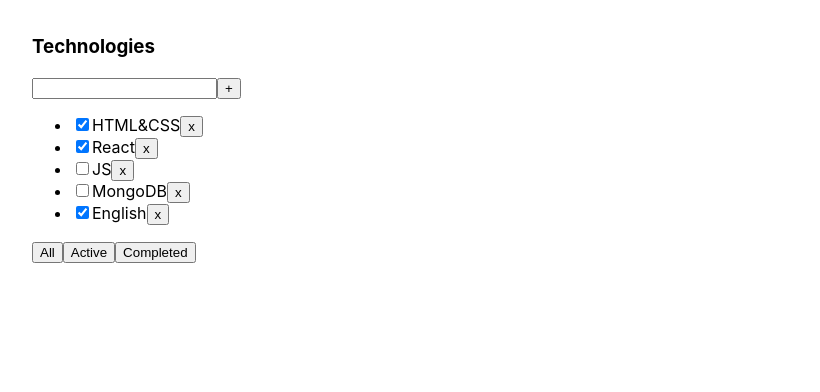
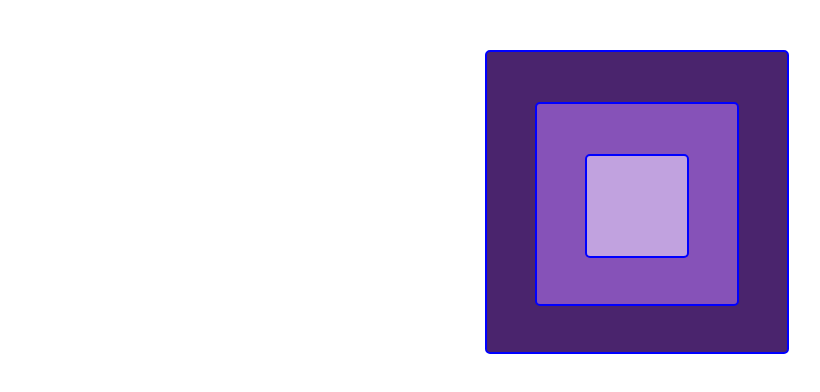
Before and after one commit to DmitryShastel/Native_JS_2.0_old, a React (Create React App) app in the folder Folder_1/native_js_2.0/: page / in a window 1280 px wide. Shown: the top 392 px of the page, without its empty margins (3-823 px from the left). Built offline with nearby package versions, Linux system fonts and the light colour scheme.

Commit message:
The styles is created

```diff
--- a/Folder_1/native_js_2.0/src/App.tsx
+++ b/Folder_1/native_js_2.0/src/App.tsx
@@ -1,5 +1,6 @@
 import React, {useState} from 'react';
 import {ToDoList} from "./Native_JS_2.0/Native_JS_Monday/Fullinput";
+import {OnClick} from "./Native_JS_2.0/Native_JS_Monday/OnClick";
 
 export type FilterType = 'all' | 'completed' | 'active'
 
@@ -38,12 +39,14 @@ function App() {
     return (
         <div className="App">
             <div className='block'>
-                <ToDoList
-                    title='Technologies'
-                    tasks={filterTask}
-                    removeTask={removeTask}
-                    filteredTask={filteredTask}
-                    addTask={addTask}/>
+                {/*<ToDoList*/}
+                {/*    title='Technologies'*/}
+                {/*    tasks={filterTask}*/}
+                {/*    removeTask={removeTask}*/}
+                {/*    filteredTask={filteredTask}*/}
+                {/*    addTask={addTask}/>*/}
+
+                <OnClick/>
             </div>
 
         </div>
--- /dev/null
+++ b/Folder_1/native_js_2.0/src/Native_JS_2.0/Native_JS_Monday/OnClick.tsx
@@ -0,0 +1,12 @@
+import React from 'react';
+
+
+export const OnClick = () => {
+    return (
+        <div className='big'>
+            <div className='medium'>
+                <div className='small'></div>
+            </div>
+        </div>
+    );
+};
--- /dev/null
+++ b/Folder_1/native_js_2.0/src/Native_JS_2.0/Native_JS_Monday/index.html
@@ -0,0 +1,53 @@
+<!DOCTYPE html>
+<html lang="en">
+<head>
+    <meta charset="UTF-8">
+    <meta name="viewport" content="width=device-width, initial-scale=1.0">
+    <meta http-equiv="X-UA-Compatible" content="ie=edge">
+    <title>lesson_3</title>
+    <style>
+        body {
+            background-color: aliceblue;
+        }
+        #big {
+            background-color: rgb(74, 36, 109);
+            border: 2px solid blue;
+            border-radius: 5px;
+            margin: 50px auto;
+            width: 300px;
+            height: 300px;
+        }
+        #medium {
+            background-color: rgb(134, 82, 184);
+            border: 2px solid blue;
+            border-radius: 5px;
+            margin: 50px auto;
+            width: 200px;
+            height: 200px;
+
+        }
+        #small {
+            background-color: rgb(193, 162, 223);
+            border: 2px solid blue;
+            border-radius: 5px;
+            margin: 50px auto;
+            width: 100px;
+            height: 100px;
+            top: 3rem;
+
+        }
+
+    </style>
+
+</head>
+<body>
+<div id="big">
+    <div id="medium">
+        <div id="small">
+        </div>
+    </div>
+</div>
+<a id ="link"href="https://www.google.ru/">Ссылка</a>
+<script src="../../../../../../../../Users/User/Desktop/script.js"></script>
+</body>
+</html>
--- a/Folder_1/native_js_2.0/src/index.css
+++ b/Folder_1/native_js_2.0/src/index.css
@@ -14,3 +14,31 @@ code {
   font-family: source-code-pro, Menlo, Monaco, Consolas, 'Courier New',
     monospace;
 }
+
+.big {
+  background-color: rgb(74, 36, 109);
+  border: 2px solid blue;
+  border-radius: 5px;
+  margin: 50px auto;
+  width: 300px;
+  height: 300px;
+}
+.medium {
+  background-color: rgb(134, 82, 184);
+  border: 2px solid blue;
+  border-radius: 5px;
+  margin: 50px auto;
+  width: 200px;
+  height: 200px;
+
+}
+.small {
+  background-color: rgb(193, 162, 223);
+  border: 2px solid blue;
+  border-radius: 5px;
+  margin: 50px auto;
+  width: 100px;
+  height: 100px;
+  top: 3rem;
+
+}
```
Also changed, not shown: Folder_1/native_js_2.0/src/Native_JS_2.0/Native_JS_Monday/script.js (added, +28 -0 lines).
